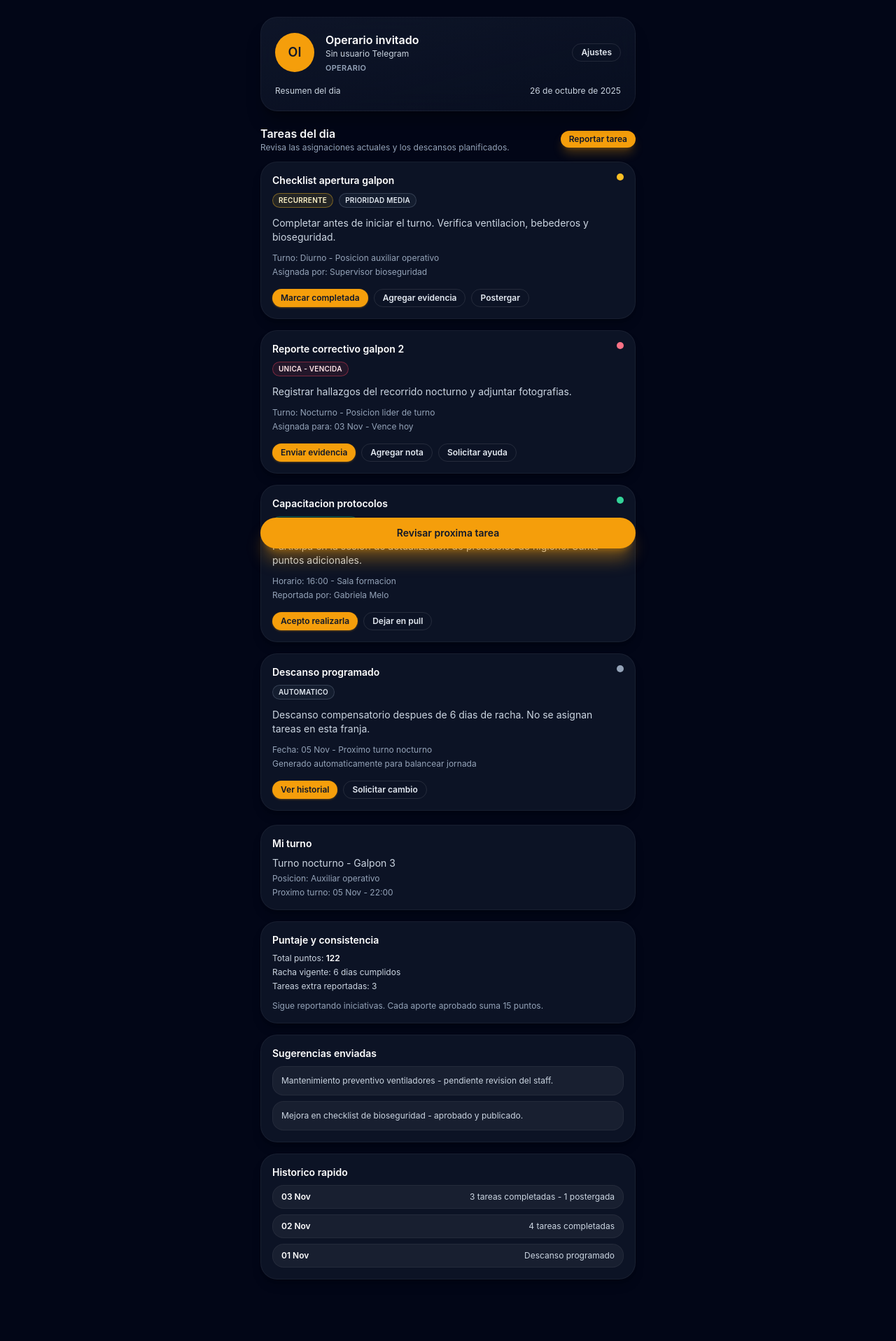
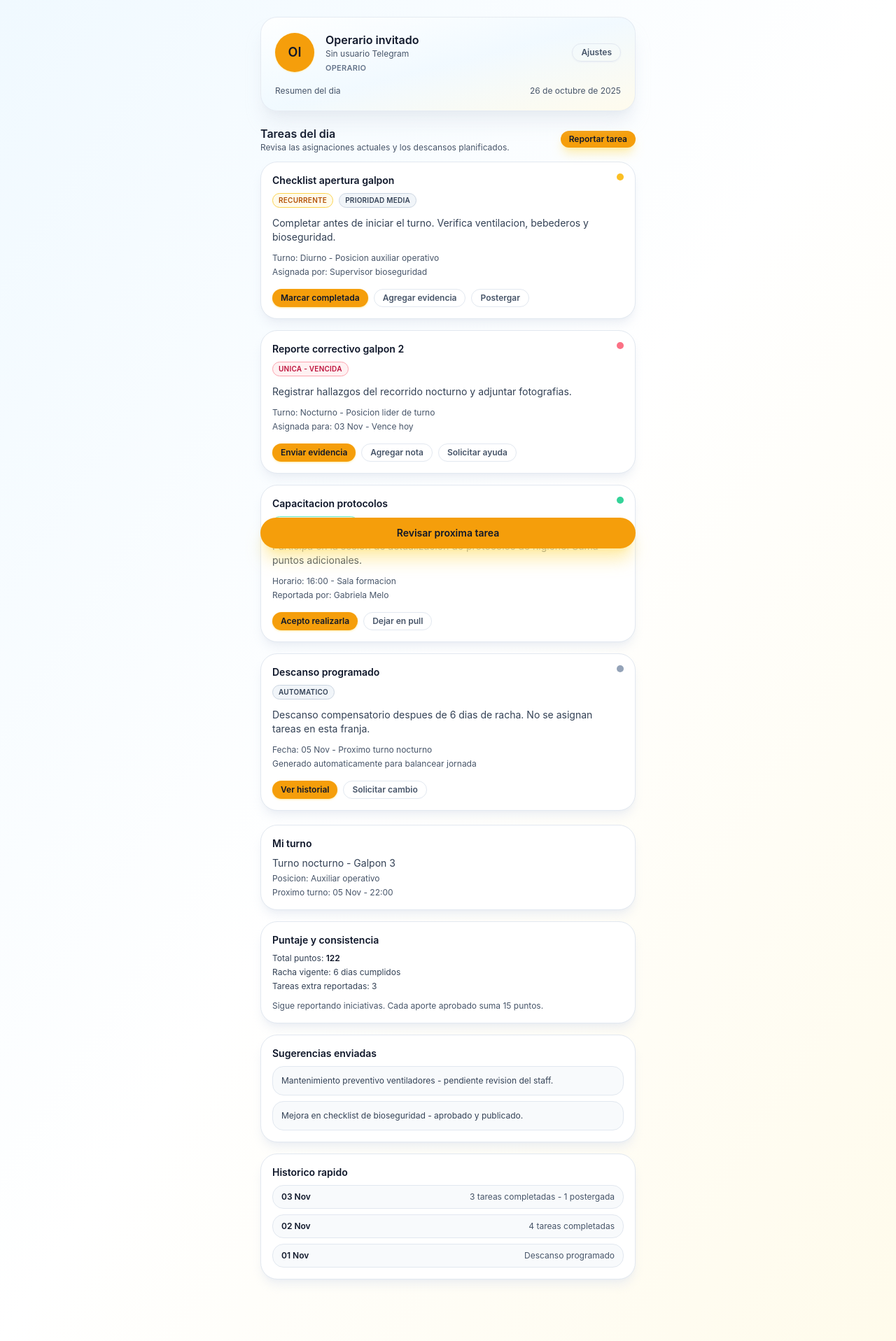
Before and after one commit to jotik23/applacolina, a Django app: page /task-manager/telegram/mini-app/ in a window 1280 px wide. Shown: the whole page at 70% size. Run offline with Django 5.2, Linux system fonts and the light colour scheme; parts of the project's set-up code (start-up, migrations or seed data) failed here and were passed over; some libraries are stand-ins or nearby versions.

Commit message:
Estado vencido y mini app

```diff
--- a/task_manager/templates/task_manager/telegram_mini_app.html
+++ b/task_manager/templates/task_manager/telegram_mini_app.html
@@ -1,6 +1,6 @@
 {% load static %}
 <!DOCTYPE html>
-<html lang="es" class="h-full bg-slate-950">
+<html lang="es" class="h-full bg-gradient-to-br from-sky-50 via-white to-amber-50">
   <head>
     <meta charset="utf-8" />
     <meta name="viewport" content="width=device-width, initial-scale=1" />
@@ -32,41 +32,41 @@
       }
     </style>
   </head>
-  <body class="min-h-full bg-slate-950 text-slate-100">
+  <body class="min-h-full bg-gradient-to-br from-sky-50 via-white to-amber-50 text-slate-900">
     <main class="mx-auto flex min-h-screen max-w-xl flex-col gap-5 px-5 py-6">
-      <header class="rounded-3xl border border-white/5 bg-gradient-to-br from-slate-900/90 via-slate-900/70 to-slate-900/50 p-5 shadow-xl shadow-black/30 mini-app-blur">
+      <header class="rounded-3xl border border-slate-200/80 bg-gradient-to-br from-white/90 via-sky-50/90 to-amber-50/90 p-5 shadow-xl shadow-slate-200/70 mini-app-blur">
         <div class="flex items-center gap-4">
-          <div data-telegram-avatar class="flex h-14 w-14 items-center justify-center rounded-full bg-brand text-lg font-semibold text-slate-900">
+          <div data-telegram-avatar class="flex h-14 w-14 items-center justify-center rounded-full bg-brand text-lg font-semibold text-slate-900 shadow-sm shadow-amber-200/60">
             {{ telegram_mini_app.user.avatar_initials }}
           </div>
           <div class="flex-1">
-            <h1 data-telegram-display-name class="text-base font-semibold text-white">
+            <h1 data-telegram-display-name class="text-base font-semibold text-slate-900">
               {{ telegram_mini_app.user.display_name }}
             </h1>
-            <p data-telegram-username class="text-xs text-slate-300">
+            <p data-telegram-username class="text-xs text-slate-600">
               {% if telegram_mini_app.user.username %}@{{ telegram_mini_app.user.username }}{% else %}Sin usuario Telegram{% endif %}
             </p>
-            <p class="mt-1 text-[11px] font-semibold uppercase tracking-wide text-slate-400">
+            <p class="mt-1 text-[11px] font-semibold uppercase tracking-wide text-slate-500">
               {{ telegram_mini_app.user.role }}
             </p>
           </div>
-          <button type="button" class="rounded-full border border-white/10 px-3 py-1 text-xs font-semibold text-slate-200 transition hover:border-brand hover:text-brand">
+          <button type="button" class="rounded-full border border-slate-200 px-3 py-1 text-xs font-semibold text-slate-600 shadow-sm shadow-slate-200/60 transition hover:border-brand hover:text-brand">
             Ajustes
           </button>
         </div>
-        <div class="mt-4 flex items-center justify-between text-xs text-slate-300">
+        <div class="mt-4 flex items-center justify-between text-xs text-slate-600">
           <span>Resumen del dia</span>
           <span>{{ telegram_mini_app.date_label }}</span>
         </div>
       </header>
 
       <section class="space-y-3">
-        <div class="flex items-center justify-between text-sm text-slate-300">
+        <div class="flex items-center justify-between text-sm text-slate-600">
           <div>
-            <h2 class="text-base font-semibold text-white">Tareas del dia</h2>
-            <p class="text-xs text-slate-400">Revisa las asignaciones actuales y los descansos planificados.</p>
+            <h2 class="text-base font-semibold text-slate-900">Tareas del dia</h2>
+            <p class="text-xs text-slate-600">Revisa las asignaciones actuales y los descansos planificados.</p>
           </div>
-          <button type="button" class="rounded-full bg-brand px-3 py-1 text-xs font-semibold text-slate-900 shadow-lg shadow-brand/30 transition hover:bg-brand-dark">
+          <button type="button" class="rounded-full bg-brand px-3 py-1 text-xs font-semibold text-slate-900 shadow-lg shadow-amber-200/70 transition hover:bg-brand-dark">
             Reportar tarea
           </button>
         </div>
@@ -74,13 +74,13 @@
         <div class="space-y-4">
           {% for task in telegram_mini_app.tasks %}
             <article
-              class="rounded-3xl border border-white/5 bg-slate-900/80 p-4 shadow-lg shadow-black/20"
+              class="rounded-3xl border border-slate-200 bg-white p-4 shadow-lg shadow-slate-200/60"
               data-task-card
               data-task-title="{{ task.title }}"
             >
               <header class="flex flex-col gap-2">
                 <div class="flex items-start justify-between gap-3">
-                  <h3 class="text-sm font-semibold text-white">{{ task.title }}</h3>
+                  <h3 class="text-sm font-semibold text-slate-900">{{ task.title }}</h3>
                   <span
                     class="h-2.5 w-2.5 rounded-full {% if task.tone == 'brand' %}bg-amber-400{% elif task.tone == 'critical' %}bg-rose-400{% elif task.tone == 'success' %}bg-emerald-400{% else %}bg-slate-400{% endif %}"
                     aria-hidden="true"
@@ -89,17 +89,17 @@
                 <div class="flex flex-wrap items-center gap-2 text-[10px] font-semibold uppercase tracking-wide">
                   {% for badge in task.badges %}
                     <span
-                      class="rounded-full border px-2 py-0.5 {% if badge.theme == 'brand' %}border-amber-400/40 bg-amber-400/10 text-amber-100{% elif badge.theme == 'critical' %}border-rose-500/40 bg-rose-500/10 text-rose-100{% elif badge.theme == 'success' %}border-emerald-500/40 bg-emerald-500/10 text-emerald-100{% else %}border-slate-500/40 bg-slate-500/10 text-slate-200{% endif %}"
+                      class="rounded-full border px-2 py-0.5 {% if badge.theme == 'brand' %}border-amber-300 bg-amber-50 text-amber-700{% elif badge.theme == 'critical' %}border-rose-300 bg-rose-50 text-rose-700{% elif badge.theme == 'success' %}border-emerald-300 bg-emerald-50 text-emerald-700{% else %}border-slate-300 bg-slate-100 text-slate-700{% endif %}"
                     >
                       {{ badge.label }}
                     </span>
                   {% endfor %}
                 </div>
               </header>
-              <p class="mt-3 text-sm text-slate-300">
+              <p class="mt-3 text-sm text-slate-700">
                 {{ task.description }}
               </p>
-              <ul class="mt-3 space-y-1 text-xs text-slate-400">
+              <ul class="mt-3 space-y-1 text-xs text-slate-600">
                 {% for meta in task.meta %}
                   <li>{{ meta }}</li>
                 {% endfor %}
@@ -108,7 +108,7 @@
                 {% for action in task.actions %}
                   <button
                     type="button"
-                    class="rounded-full px-3 py-1 text-xs font-semibold transition {% if forloop.first %}bg-brand text-slate-900 shadow shadow-brand/30 hover:bg-brand-dark{% else %}border border-white/10 text-slate-200 hover:border-brand hover:text-brand{% endif %}"
+                    class="rounded-full px-3 py-1 text-xs font-semibold transition {% if forloop.first %}bg-brand text-slate-900 shadow shadow-amber-200/70 hover:bg-brand-dark{% else %}border border-slate-200 text-slate-600 hover:border-brand hover:text-brand{% endif %}"
                     data-task-action="{{ action.action }}"
                   >
                     {{ action.label }}
@@ -121,39 +121,39 @@
       </section>
 
       <section class="space-y-4">
-        <div class="rounded-3xl border border-white/5 bg-slate-900/80 p-4 shadow-lg shadow-black/20">
-          <h2 class="text-sm font-semibold text-white">Mi turno</h2>
-          <p class="mt-2 text-sm text-slate-300">{{ telegram_mini_app.current_shift.label }}</p>
-          <p class="mt-1 text-xs text-slate-400">{{ telegram_mini_app.current_shift.position }}</p>
-          <p class="mt-1 text-xs text-slate-400">{{ telegram_mini_app.current_shift.next }}</p>
+        <div class="rounded-3xl border border-slate-200 bg-white p-4 shadow-lg shadow-slate-200/60">
+          <h2 class="text-sm font-semibold text-slate-900">Mi turno</h2>
+          <p class="mt-2 text-sm text-slate-700">{{ telegram_mini_app.current_shift.label }}</p>
+          <p class="mt-1 text-xs text-slate-600">{{ telegram_mini_app.current_shift.position }}</p>
+          <p class="mt-1 text-xs text-slate-600">{{ telegram_mini_app.current_shift.next }}</p>
         </div>
 
-        <div class="rounded-3xl border border-white/5 bg-slate-900/80 p-4 shadow-lg shadow-black/20">
-          <h2 class="text-sm font-semibold text-white">Puntaje y consistencia</h2>
-          <ul class="mt-2 space-y-1 text-xs text-slate-300">
-            <li>Total puntos: <span class="font-semibold text-white">{{ telegram_mini_app.scorecard.points }}</span></li>
+        <div class="rounded-3xl border border-slate-200 bg-white p-4 shadow-lg shadow-slate-200/60">
+          <h2 class="text-sm font-semibold text-slate-900">Puntaje y consistencia</h2>
+          <ul class="mt-2 space-y-1 text-xs text-slate-700">
+            <li>Total puntos: <span class="font-semibold text-slate-900">{{ telegram_mini_app.scorecard.points }}</span></li>
             <li>{{ telegram_mini_app.scorecard.streak }}</li>
             <li>{{ telegram_mini_app.scorecard.extras }}</li>
           </ul>
-          <p class="mt-3 text-xs text-slate-400">{{ telegram_mini_app.scorecard.message }}</p>
+          <p class="mt-3 text-xs text-slate-600">{{ telegram_mini_app.scorecard.message }}</p>
         </div>
 
-        <div class="rounded-3xl border border-white/5 bg-slate-900/80 p-4 shadow-lg shadow-black/20">
-          <h2 class="text-sm font-semibold text-white">Sugerencias enviadas</h2>
-          <ul class="mt-2 space-y-2 text-xs text-slate-300">
+        <div class="rounded-3xl border border-slate-200 bg-white p-4 shadow-lg shadow-slate-200/60">
+          <h2 class="text-sm font-semibold text-slate-900">Sugerencias enviadas</h2>
+          <ul class="mt-2 space-y-2 text-xs text-slate-700">
             {% for suggestion in telegram_mini_app.suggestions %}
-              <li class="rounded-2xl border border-white/5 bg-white/5 p-3">{{ suggestion }}</li>
+              <li class="rounded-2xl border border-slate-200 bg-slate-50 p-3">{{ suggestion }}</li>
             {% endfor %}
           </ul>
         </div>
 
-        <div class="rounded-3xl border border-white/5 bg-slate-900/80 p-4 shadow-lg shadow-black/20">
-          <h2 class="text-sm font-semibold text-white">Historico rapido</h2>
-          <ul class="mt-2 space-y-2 text-xs text-slate-300">
+        <div class="rounded-3xl border border-slate-200 bg-white p-4 shadow-lg shadow-slate-200/60">
+          <h2 class="text-sm font-semibold text-slate-900">Historico rapido</h2>
+          <ul class="mt-2 space-y-2 text-xs text-slate-700">
             {% for item in telegram_mini_app.history %}
-              <li class="flex items-center justify-between rounded-2xl border border-white/5 bg-white/5 px-3 py-2">
-                <span class="font-semibold text-white">{{ item.label }}</span>
-                <span class="text-right text-xs text-slate-300">{{ item.summary }}</span>
+              <li class="flex items-center justify-between rounded-2xl border border-slate-200 bg-slate-50 px-3 py-2">
+                <span class="font-semibold text-slate-900">{{ item.label }}</span>
+                <span class="text-right text-xs text-slate-600">{{ item.summary }}</span>
               </li>
             {% endfor %}
           </ul>
@@ -163,7 +163,7 @@
       <footer class="sticky bottom-4 mt-auto flex justify-center">
         <button
           type="button"
-          class="w-full rounded-full bg-brand px-5 py-3 text-sm font-semibold text-slate-900 shadow-xl shadow-brand/40 transition hover:bg-brand-dark"
+          class="w-full rounded-full bg-brand px-5 py-3 text-sm font-semibold text-slate-900 shadow-xl shadow-amber-200/70 transition hover:bg-brand-dark"
           data-telegram-main-action
         >
           Revisar proxima tarea
--- a/task_manager/views.py
+++ b/task_manager/views.py
@@ -765,7 +765,7 @@ def apply_task_definition_filters(
     status_value = filters.status
     status_id = _parse_positive_int(status_value)
     if status_id is not None:
-        queryset = queryset.filter(status_id=status_id)
+        queryset = queryset.filter(effective_status_id=status_id)
 
     category_value = filters.category
     category_id = _parse_positive_int(category_value)
@@ -972,10 +972,20 @@ def build_task_definition_rows(tasks: Optional[Iterable[TaskDefinition]] = None)
         else:
             schedule_detail = " · ".join(schedule_segments) if schedule_segments else _("Configuración pendiente")
 
-        status_label = task.status.name if getattr(task, "status", None) and task.status.name else _("Sin estado")
+        effective_status = task.effective_status
+        effective_status_id = task.effective_status_id
+        if effective_status and getattr(effective_status, "name", ""):
+            status_label = effective_status.name
+            status_is_active = effective_status.is_active
+        elif getattr(task, "status", None) and getattr(task.status, "name", ""):
+            status_label = task.status.name
+            status_is_active = task.status.is_active
+        else:
+            status_label = _("Sin estado")
+            status_is_active = False
         status_key_value = (
-            f"status:{task.status_id}"
-            if task.status_id
+            f"status:{effective_status_id}"
+            if effective_status_id
             else f"status:{slugify(status_label) or 'sin-estado'}"
         )
         group_status = TaskDefinitionGroupValue(
@@ -1048,8 +1058,8 @@ def build_task_definition_rows(tasks: Optional[Iterable[TaskDefinition]] = None)
                 name=task.name,
                 description=task.description,
                 category_label=task.category.name,
-                status_label=task.status.name,
-                status_is_active=task.status.is_active,
+                status_label=status_label,
+                status_is_active=status_is_active,
                 task_type_label=task_type_label,
                 schedule_summary=schedule_summary,
                 schedule_segments=schedule_segments,
```
Also changed, not shown: task_manager/models.py (+103 -1 lines), task_manager/templates/task_manager/index.html (+36 -7 lines).
